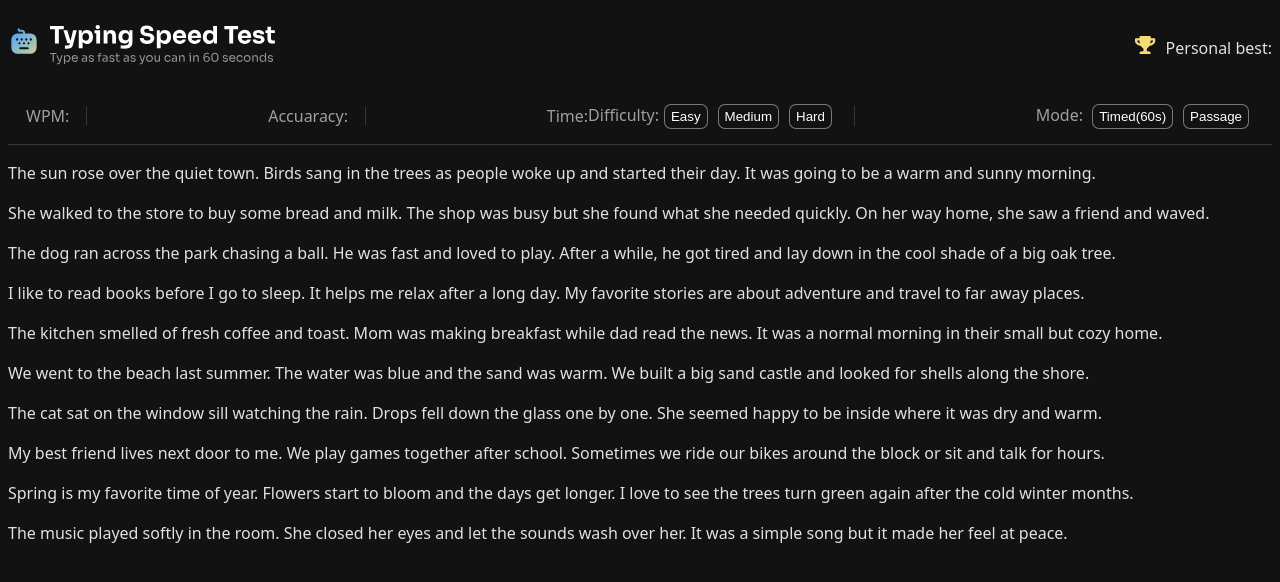
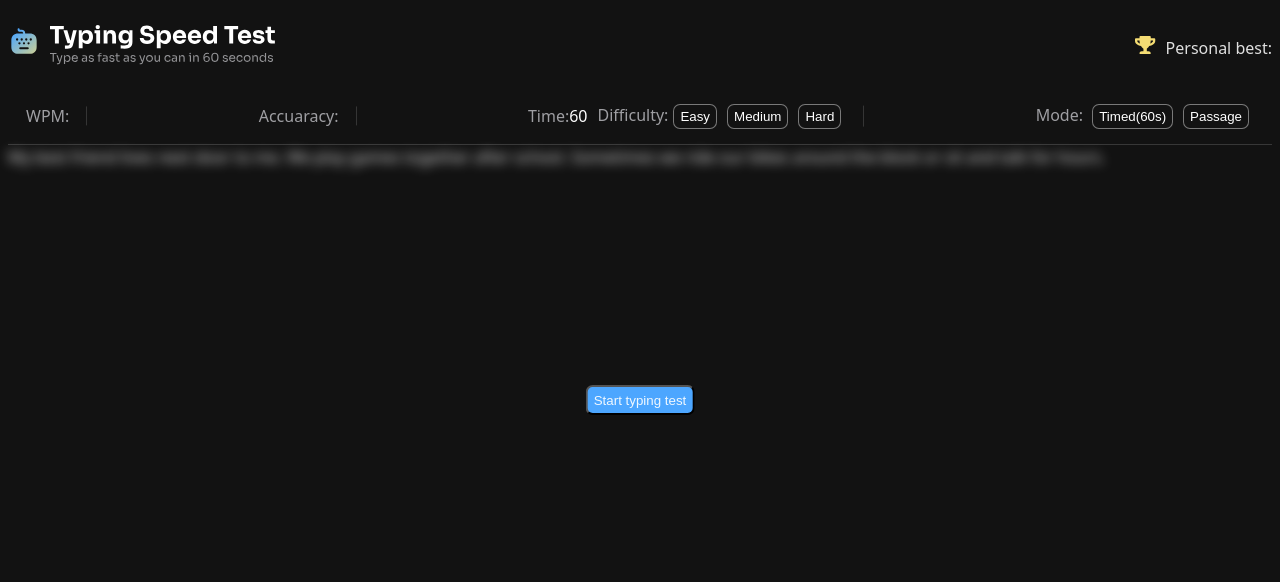
Before and after one commit to Marian097/typing-speed-test, a React (Vite) app in the folder typing-speed-test/: page / in a window 1280 px wide. Shown: the top 582 px of the page. Built offline with nearby package versions, Linux system fonts and the light colour scheme.

Commit message:
i set time and i put start button in site

```diff
--- a/typing-speed-test/src/assets/css/dashboard.css
+++ b/typing-speed-test/src/assets/css/dashboard.css
@@ -46,3 +46,9 @@
 .option > div:last-child::after {
   display: none;
 }
+
+.option-container {
+  display: flex;
+  align-items: center;
+  gap: 10px; /* mărește spațiul aici */
+}
--- a/typing-speed-test/src/assets/css/input.css
+++ b/typing-speed-test/src/assets/css/input.css
@@ -1,6 +1,12 @@
+.inputContainer {
+  position: relative;
+}
+
+
+
 #hiddenInput {
   position: absolute;
-  top: 0;
+  top: 200px;
   left: 0;
   width: 100%;
   height: 100%;
--- /dev/null
+++ b/typing-speed-test/src/assets/css/typing.css
@@ -0,0 +1,26 @@
+.text-container{
+    height: 70vw;
+}
+
+
+
+.blur-container {
+    filter: blur(6px);
+    user-select: none;
+    pointer-events:none;
+}
+
+
+.center-screen {
+  position: fixed;
+  top: 50%;
+  left: 50%;
+  transform: translate(-50%, -50%);
+}
+
+.bt-start {
+    border-radius:7px;
+    height:30px;
+    color:aliceblue;
+    background-color:hsl(210, 100%, 65%);
+}
--- a/typing-speed-test/src/components/Dashboard.jsx
+++ b/typing-speed-test/src/components/Dashboard.jsx
@@ -1,7 +1,17 @@
 import React from "react";
 import "../assets/css/dashboard.css";
 
-export default function Dashboard() {
+export default function Dashboard({
+  wpm,
+  timeLeft,
+  diffGame,
+  accuaracyText,
+  onSetTime,
+  onSetNoTime,
+  onSetEasy,
+  onSetMedium,
+  onSetHard,
+}) {
   return (
     <nav className="m-dashboard">
       <div className="option">
@@ -12,11 +22,11 @@ export default function Dashboard() {
           <span>Accuaracy:</span>
         </div>
         <div className="option-container">
-          <span>Time:</span>
+          <span>Time:<span style = {{color: "white"}}>{timeLeft}</span></span>
           <span>
-            Difficulty:<button>Easy</button>
-            <button>Medium</button>
-            <button>Hard</button>
+            Difficulty:<button onClick = {() => onSetEasy()}>Easy</button>
+            <button onClick = {()=> onSetMedium()} >Medium</button>
+            <button onClick= {() => onSetHard()}>Hard</button>
           </span>
         </div>
         <div className="mode-container">
--- a/typing-speed-test/src/components/InputText.jsx
+++ b/typing-speed-test/src/components/InputText.jsx
@@ -1,10 +1,17 @@
-import React from 'react'
-import "../assets/css/input.css"
+import React from "react";
+import "../assets/css/input.css";
 
-export default function InputText({setFocus, text, onValidationText}) {
+const InputText = React.forwardRef(({ startTime, disabled }, ref) => {
   return (
-    <>
-    <input id = "hiddenInput"></input>
-    </>
-  )
-}
+    <div className="inputContainer">
+      <input
+        id="hiddenInput"
+        ref={ref}
+        onKeyDown={startTime}
+        disabled = {disabled}
+      />
+    </div>
+  );
+});
+
+export default InputText;
--- a/typing-speed-test/src/components/TypingTest.jsx
+++ b/typing-speed-test/src/components/TypingTest.jsx
@@ -1,4 +1,5 @@
-import React, { useRef, useState, useEffect } from "react";
+import React, { useRef, useState, useEffect, useMemo } from "react";
+import "../assets/css/typing.css";
 import Dashboard from "./Dashboard";
 import InputText from "./InputText";
 
@@ -6,12 +7,13 @@ export default function TypingTest() {
   const inputRef = useRef(null);
   const [text, setText] = useState("");
   const [wpm, setWpm] = useState(0);
-  const [time, setTime] = useState(null);
   const [accuaracyText, setAccuaracyText] = useState(0);
   const [diffGame, setDiffGame] = useState("easy");
   const [data, setData] = useState(null);
-  let randomNumber = 0
-
+  const [currentText, setCurrentText] = useState(null);
+  const [isStarted, setIsStarted] = useState(false);
+  const [isRunning, setIsRunning] = useState(false);
+  const [timeLeft, setTimeLeft] = useState(60);
 
   useEffect(() => {
     fetch("/data.json")
@@ -19,13 +21,79 @@ export default function TypingTest() {
       .then(setData);
   }, []);
 
+  useEffect(() => {
+    if (!data) return;
+    console.log(Array.isArray(data.easy)); // true
+
+    const list = data[diffGame];
+    const randomIndex = Math.floor(Math.random() * list.length);
+    setCurrentText(list[randomIndex]);
+  }, [data, diffGame]);
+
+
+  useEffect(() => {
+    if (!isRunning) return;
+    const interval = setInterval(() => {
+      setTimeLeft(prev => prev - 1)
+    }, 1000)
+    return () => clearInterval(interval)
+  }, [isRunning])
+
+
+  useEffect(() => {
+    if (timeLeft === 0)
+    {
+      setIsRunning(false)
+    }
+  }, [timeLeft])
+
+  function easyBtn() {
+    setDiffGame("easy");
+  }
+
+  function mediumBtn() {
+    setDiffGame("medium");
+  }
+
+  function hardBtn() {
+    setDiffGame("hard");
+  }
+
+  function startGame(){
+    setIsStarted(true)
+    inputRef.current?.focus();
+  }
+
+  function onKeyDown(){
+    if (isStarted && !isRunning)
+    {
+      setIsRunning(true)
+    }
+  }
+
 
 
   return (
     <>
-      <Dashboard />
-      <InputText />
-      {data && data[diffGame].map(item => <p key = {item.id}>{item.text}</p>)}
+      <Dashboard
+        onSetEasy={easyBtn}
+        onSetMedium={mediumBtn}
+        onSetHard={hardBtn}
+        timeLeft = {timeLeft}
+      />
+      <InputText startTime = {onKeyDown} ref = {inputRef} disabled = {timeLeft == 0}/>
+      <div className = "text-container">
+      {isStarted === false ? (
+        <>
+          <div className="textWraper center-screen">
+            <button className="bt-start" onClick = {() => startGame()}>Start typing test</button>
+          </div>
+          <div className="blur-container">{currentText?.text}</div>
+        </>
+      ) : (
+        <div className="noblur-container">{currentText?.text}</div>
+      )}
+      </div>
     </>
   );
 }
```
